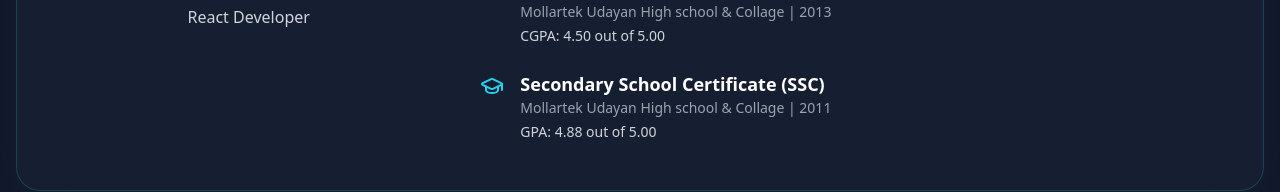
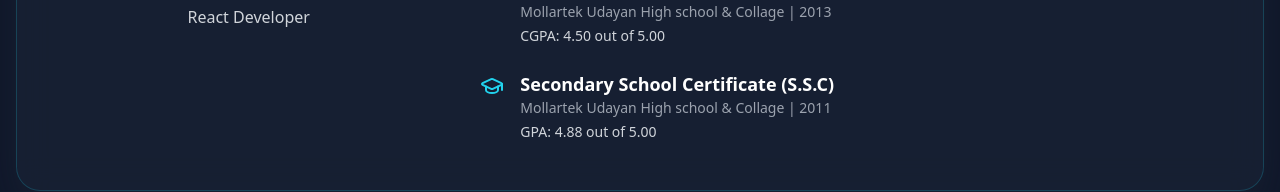
Before and after one commit to ramjanmia110/ramjanportfolio, a React (Vite) app: page / in a window 1280 px wide. Shown: the part 1257-1449 px from the top of the page. Built offline with nearby package versions, Linux system fonts and the light colour scheme.

Commit message:
some correction it

```diff
--- a/src/pages/AboutMe.jsx
+++ b/src/pages/AboutMe.jsx
@@ -23,7 +23,7 @@ const aboutData = {
         result: 'CGPA: 4.50 out of 5.00',
       },
       {
-        degree: 'Secondary School Certificate (SSC)',
+        degree: 'Secondary School Certificate (S.S.C)',
         institute: 'Mollartek Udayan High school & Collage',
         session: '2011',
         result: 'GPA: 4.88 out of 5.00',
```
